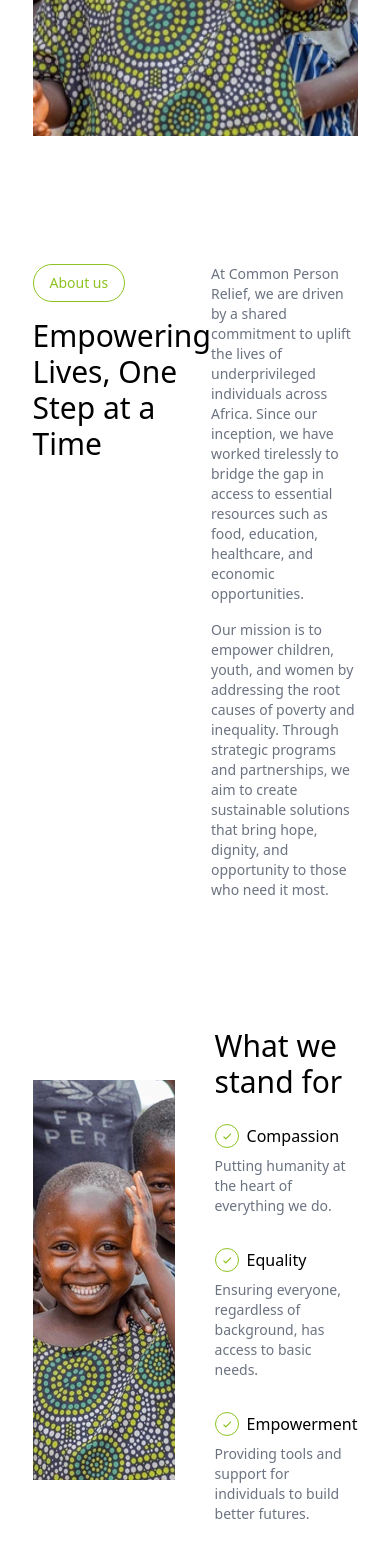
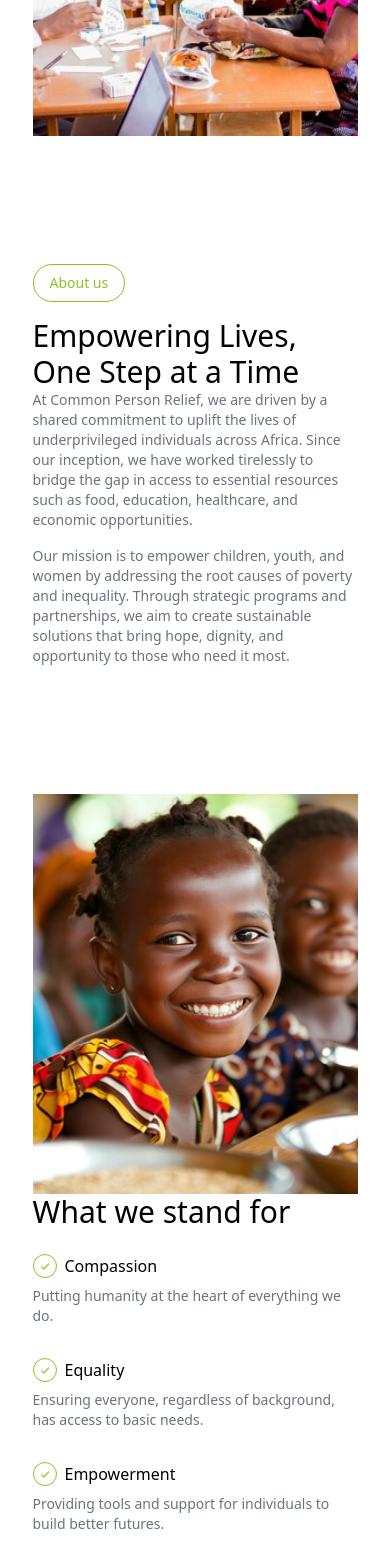
Before and after one commit to SirhmVFX/commonpersonrelief, a Next.js app: page /about in a window 390 px wide. Shown: the part 400-1968 px from the top of the page. Built offline with nearby package versions, Linux system fonts and the light colour scheme.

Commit message:
finished landing page

```diff
--- a/src/app/about/page.tsx
+++ b/src/app/about/page.tsx
@@ -6,7 +6,7 @@ export default function About() {
     <div>
       <div className="w-5/6 mx-auto py-16 md:py-32 h-[600px]">
         <Image
-          src="/images/hero2.png"
+          src="/images/op.jpeg"
           alt="about"
           width={1000}
           height={1000}
@@ -14,8 +14,8 @@ export default function About() {
         />
       </div>
 
-      <div className="w-5/6 mx-auto py-16 md:py-32 flex gap-4">
-        <div className="flex flex-col items-start gap-4 w-1/2">
+      <div className="w-5/6 mx-auto py-16 md:py-32 md:flex gap-4">
+        <div className="flex flex-col items-start gap-4 md:w-1/2">
           <p className="text-primarycolor text-sm md:text-lg py-2 px-4 rounded-full border border-primarycolor">
             About us
           </p>
@@ -24,7 +24,7 @@ export default function About() {
           </h1>
         </div>
 
-        <div className="flex flex-col gap-4 w-1/2">
+        <div className="flex flex-col gap-4 md:w-1/2">
           <p className="text-sm md:text-lg text-gray-500">
             At Common Person Relief, we are driven by a shared commitment to
             uplift the lives of underprivileged individuals across Africa. Since
@@ -41,17 +41,17 @@ export default function About() {
         </div>
       </div>
 
-      <div className="w-5/6 mx-auto py-16 md:py-32 flex items-center gap-10">
-        <div className="w-1/2 h-[400px]">
+      <div className="w-5/6 mx-auto py-16 md:py-32 md:flex items-center gap-10">
+        <div className="md:w-1/2 h-[400px]">
           <Image
-            src="/images/hero2.png"
+            src="/images/hero1.jpeg"
             alt="about"
             width={1000}
             height={1000}
             className="w-full h-full object-cover"
           />
         </div>
-        <div className="w-1/2 flex flex-col gap-4">
+        <div className="md:w-1/2 flex flex-col gap-4">
           <h1 className="text-3xl md:text-5xl lg:text-7xl font-medium">
             What we stand for
           </h1>
@@ -90,11 +90,11 @@ export default function About() {
       </div>
 
       <div className="w-5/6 mx-auto py-16 md:py-32">
-        <div className=" flex items-center gap-4 p-4 border-b border-gray-200">
-          <h1 className="text-3xl md:text-5xl lg:text-7xl font-medium w-1/2">
+        <div className=" md:flex items-center gap-4 p-4 border-b border-gray-200">
+          <h1 className="text-3xl md:text-5xl lg:text-7xl font-medium md:w-1/2">
             Our Impact Areas
           </h1>
-          <p className="text-sm md:text-lg text-gray-500 w-1/2">
+          <p className="text-sm md:text-lg text-gray-500 md:w-1/2">
             With the support of dedicated volunteers, partners, and donors,
             we&apos;re creating lasting change one life at a time.
           </p>
--- a/src/app/contact/page.tsx
+++ b/src/app/contact/page.tsx
@@ -4,14 +4,14 @@ import { BsArrowRight } from "react-icons/bs";
 export default function Contact() {
   return <div>
 
-    <div className="w-5/6 mx-auto py-16 md:py-32 flex items-center gap-4">
-      <h1 className="text-3xl md:text-5xl lg:text-7xl font-medium w-1/2">We&apos;d Love to Hear From You</h1>
-      <p className="text-gray-500 text-base md:text-lg w-1/2">Have questions, suggestions, or want to partner with us? Reach out today and let’s work together to make a difference!</p>
+    <div className="w-5/6 mx-auto py-16 md:py-32 md:flex items-center gap-4">
+      <h1 className="text-3xl md:text-5xl lg:text-7xl font-medium md:w-1/2">We&apos;d Love to Hear From You</h1>
+      <p className="text-gray-500 text-base md:text-lg md:w-1/2">Have questions, suggestions, or want to partner with us? Reach out today and let’s work together to make a difference!</p>
     </div>
 
-    <div className="w-5/6 mx-auto py-16 md:py-32 flex flex-col md:flex-row items-center gap-4">
-      <div className="w-full flex gap-8 p-16 bg-gray-50 rounded-lg">
-        <form className="w-3/5 flex flex-col gap-4 items-start">
+    <div className="w-5/6 mx-auto py-16 md:py-32 flex md:flex-row flex-col items-center gap-4">
+      <div className="w-full flex md:flex-row flex-col gap-8 p-6 md:p-16 bg-gray-50 rounded-lg">
+        <form className="md:w-3/5 flex flex-col gap-4 items-start">
         <h1 className="text-xl md:text-3xl lg:text-4xl font-medium">Leave us your info </h1>
         <input type="text" className="w-full bg-transparent p-2 rounded-md border border-gray-300" placeholder="Your Name" />
         <input type="text" className="w-full bg-transparent p-2 rounded-md border border-gray-300" placeholder="Your Email" />
@@ -26,9 +26,9 @@ export default function Contact() {
         </button>
 
         </form>
-        <div className="w-2/5 p-10 bg-white flex flex-col gap-8 rounded-2xl">
+        <div className="md:w-2/5 md:p-10 p-4 bg-white flex flex-col gap-8 rounded-2xl">
           <div className="flex items-start gap-4">
-            <div className=" p-2 border border-primarycolor rounded-full">
+            <div className=" hidden md:block p-2 border border-primarycolor rounded-full">
             <BiMailSend className="text-2xl md:text-3xl lg:text-4xl w-6 h-6 text-primarycolor " />
 
             </div>
@@ -41,7 +41,7 @@ export default function Contact() {
 
           <div className="w-full h-[1px] bg-gray-300"></div>
           <div className="flex items-start gap-4">
-            <div className=" p-2 border border-primarycolor rounded-full">
+            <div className="hidden md:block p-2 border border-primarycolor rounded-full">
             <BiPhone className="text-2xl md:text-3xl lg:text-4xl w-6 h-6 text-primarycolor " />
 
             </div>
--- a/src/app/donate/page.tsx
+++ b/src/app/donate/page.tsx
@@ -9,7 +9,7 @@ export default function Donate() {
   const [activeTab, setActiveTab] = useState("onetime");
   return (
     <div>
-      <div className="w-full h-screen">
+      <div className="w-full h-[60vh]">
         <div className="w-full h-full relative">
           <Image
             src="/images/hero2.png"
@@ -19,8 +19,8 @@ export default function Donate() {
             className="w-full h-full object-cover"
           />
           <div className="absolute top-0 left-0 right-0 bottom-0 bg-black opacity-50"></div>
-          <div className="absolute top-1/2 left-1/2 transform -translate-x-1/2 -translate-y-1/2 text-white text-center">
-            <h1 className="md:text-7xl text-xl font-bold mb-4">
+          <div className="absolute top-20 md:top-1/2 md:left-1/2 transform md:-translate-x-1/2 md:-translate-y-1/2 text-white text-center">
+            <h1 className="md:text-7xl text-3xl font-bold mb-4">
               Support a Life Today
             </h1>
             <p className="mb-4">
--- a/src/app/what-we-serve/page.tsx
+++ b/src/app/what-we-serve/page.tsx
@@ -5,7 +5,7 @@ export default function WhoWeServe() {
   return (
     <div>
       <div
-        className="w-5/6 mx-auto py-16 md:py-32 flex flex-col gap-4"
+        className="w-5/6 mx-auto py-20 md:py-32 flex flex-col gap-4"
         id="food-programs"
       >
         <h1 className="text-3xl md:text-5xl lg:text-7xl font-medium border-b-2 border-gray-200">
@@ -67,7 +67,7 @@ export default function WhoWeServe() {
           </div>
           <div className="w-full md:w-1/3 h-[400px] mt-6 md:mt-0">
             <Image
-              src="/images/hero2.png"
+              src="/images/food.jpeg"
               alt="mission-vision"
               width={1000}
               height={1000}
@@ -140,7 +140,7 @@ export default function WhoWeServe() {
           </div>
           <div className="w-full md:w-1/3 h-[400px] mt-6 md:mt-0">
             <Image
-              src="/images/hero2.png"
+              src="/images/im.jpg"
               alt="mission-vision"
               width={1000}
               height={1000}
@@ -208,7 +208,7 @@ export default function WhoWeServe() {
           </div>
           <div className="w-full md:w-1/3 h-[400px] mt-6 md:mt-0">
             <Image
-              src="/images/hero2.png"
+              src="/images/cloth.jpg"
               alt="mission-vision"
               width={1000}
               height={1000}
@@ -280,7 +280,7 @@ export default function WhoWeServe() {
           </div>
           <div className="w-full md:w-1/3 h-[400px] mt-6 md:mt-0">
             <Image
-              src="/images/hero2.png"
+              src="/images/wee2.png"
               alt="mission-vision"
               width={1000}
               height={1000}
@@ -349,7 +349,7 @@ export default function WhoWeServe() {
           </div>
           <div className="w-full md:w-1/3 h-[400px] mt-6 md:mt-0">
             <Image
-              src="/images/hero2.png"
+              src="/images/emerg.jpg"
               alt="mission-vision"
               width={1000}
               height={1000}
@@ -418,7 +418,7 @@ export default function WhoWeServe() {
           </div>
           <div className="w-full md:w-1/3 h-[400px] mt-6 md:mt-0">
             <Image
-              src="/images/hero2.png"
+              src="/images/we.jpg"
               alt="mission-vision"
               width={1000}
               height={1000}
--- a/src/components/Header.tsx
+++ b/src/components/Header.tsx
@@ -211,7 +211,7 @@ function Header() {
                   }`}
                 >
                   <Link
-                    href="/emergency-relief"
+                   href="/what-we-serve/#food-programs"
                     className="block text-white hover:text-primarycolor py-2"
                   >
                     Feeding the Hungry
@@ -293,7 +293,7 @@ function Header() {
               </Link>
 
               <Link
-                href="/"
+                href="/contact"
                 className="block text-white hover:text-primarycolor py-2"
               >
                 Contact Us
```
